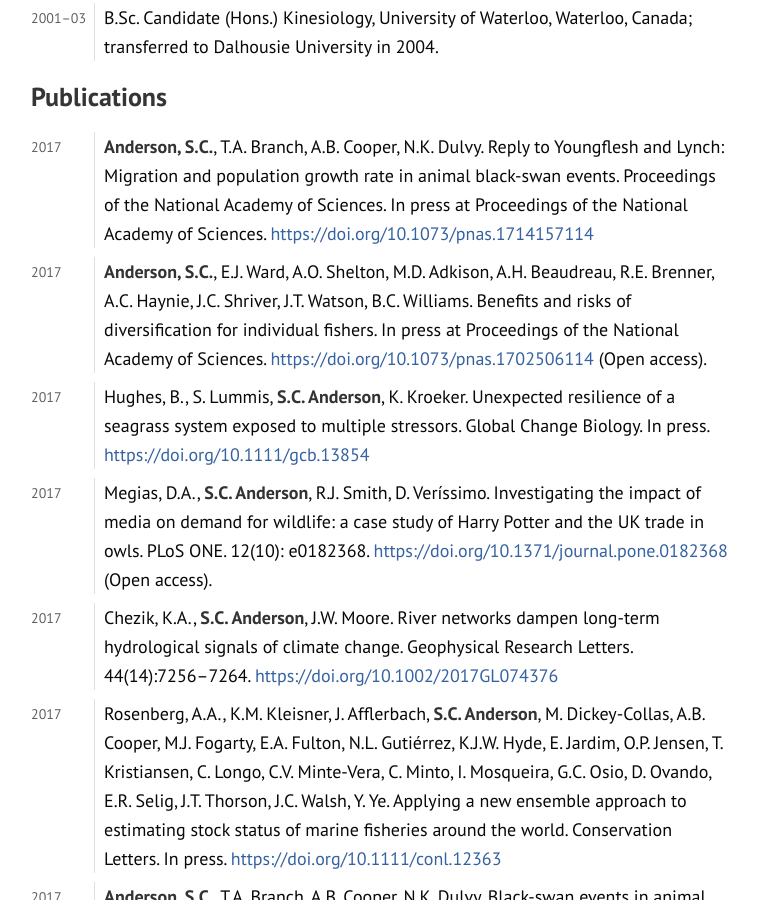
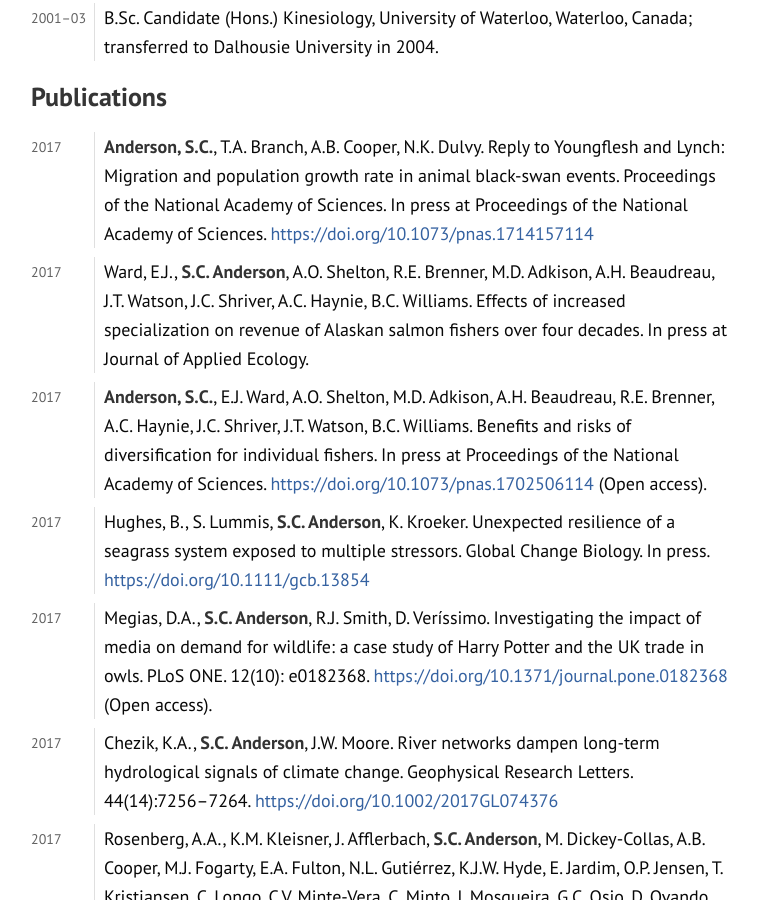
Before and after one commit to seananderson/seananderson.ca, a Jekyll site: the page built from cv-pandoc.md, in a window 1280 px wide and 900 px high, scrolled down 1074 px. Shown: the whole window, without its empty margins (259-1017 px from the left). Built offline with Jekyll 4.4.1, drawn with Linux system fonts in a browser that asks for light colours; our own code applies the rules of GitHub Pages for plain Markdown files; comment, search, counter and statistics services are not loaded.

Commit message:
Fix conflicts

```diff
--- a/cv-pandoc.md
+++ b/cv-pandoc.md
@@ -63,10 +63,17 @@ a [PDF][cv-pdf] or in [plain-text Markdown][cv-md].
      <https://doi.org/10.1073/pnas.1714157114>
 
 2017
+:    Ward, E.J., **S.C. Anderson**, A.O. Shelton, R.E. Brenner, M.D. Adkison,
+     A.H. Beaudreau, J.T. Watson, J.C. Shriver, A.C. Haynie, B.C. Williams.
+     Effects of increased specialization on revenue of Alaskan salmon fishers
+     over four decades. In press at Journal of Applied Ecology.
+
+2017
 :    **Anderson, S.C.**, E.J. Ward, A.O. Shelton, M.D. Adkison, A.H. Beaudreau,
      R.E. Brenner, A.C. Haynie, J.C. Shriver, J.T. Watson, B.C. Williams.
      Benefits and risks of diversification for individual fishers. In press
-     at Proceedings of the National Academy of Sciences. <https://doi.org/10.1073/pnas.1702506114> (Open access).
+     at Proceedings of the National Academy of Sciences.
+     <https://doi.org/10.1073/pnas.1702506114> (Open access).
 
 2017
 :    Hughes, B., S. Lummis, **S.C. Anderson**, K. Kroeker. Unexpected
@@ -76,7 +83,8 @@ a [PDF][cv-pdf] or in [plain-text Markdown][cv-md].
 2017
 :    Megias, D.A., **S.C. Anderson**, R.J. Smith, D. Veríssimo. Investigating
      the impact of media on demand for wildlife: a case study of Harry Potter
-     and the UK trade in owls. PLoS ONE. 12(10): e0182368. <https://doi.org/10.1371/journal.pone.0182368> (Open access).
+     and the UK trade in owls. PLoS ONE. 12(10): e0182368.
+     <https://doi.org/10.1371/journal.pone.0182368> (Open access).
 
 2017
 :    Chezik, K.A., **S.C. Anderson**, J.W. Moore. River networks dampen
--- a/cv.html
+++ b/cv.html
@@ -47,6 +47,9 @@ First Class Honours &amp; Environmental Programmes Honour Society Medal
 <dl>
 <dt>2017</dt>
 <dd><strong>Anderson, S.C.</strong>, T.A. Branch, A.B. Cooper, N.K. Dulvy. Reply to Youngflesh and Lynch: Migration and population growth rate in animal black-swan events. Proceedings of the National Academy of Sciences. In press at Proceedings of the National Academy of Sciences. <a href="https://doi.org/10.1073/pnas.1714157114" class="uri">https://doi.org/10.1073/pnas.1714157114</a>
+</dd>
+<dt>2017</dt>
+<dd>Ward, E.J., <strong>S.C. Anderson</strong>, A.O. Shelton, R.E. Brenner, M.D. Adkison, A.H. Beaudreau, J.T. Watson, J.C. Shriver, A.C. Haynie, B.C. Williams. Effects of increased specialization on revenue of Alaskan salmon fishers over four decades. In press at Journal of Applied Ecology.
 </dd>
 <dt>2017</dt>
 <dd><strong>Anderson, S.C.</strong>, E.J. Ward, A.O. Shelton, M.D. Adkison, A.H. Beaudreau, R.E. Brenner, A.C. Haynie, J.C. Shriver, J.T. Watson, B.C. Williams. Benefits and risks of diversification for individual fishers. In press at Proceedings of the National Academy of Sciences. <a href="https://doi.org/10.1073/pnas.1702506114" class="uri">https://doi.org/10.1073/pnas.1702506114</a> (Open access).
```
Also changed, not shown: AndersonCV.txt (+7 -0 lines), 1 other file.
